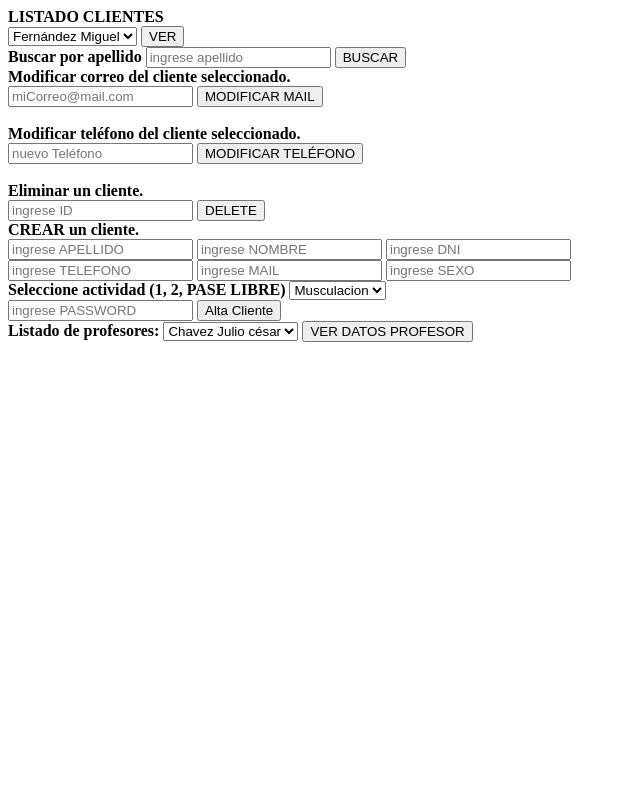
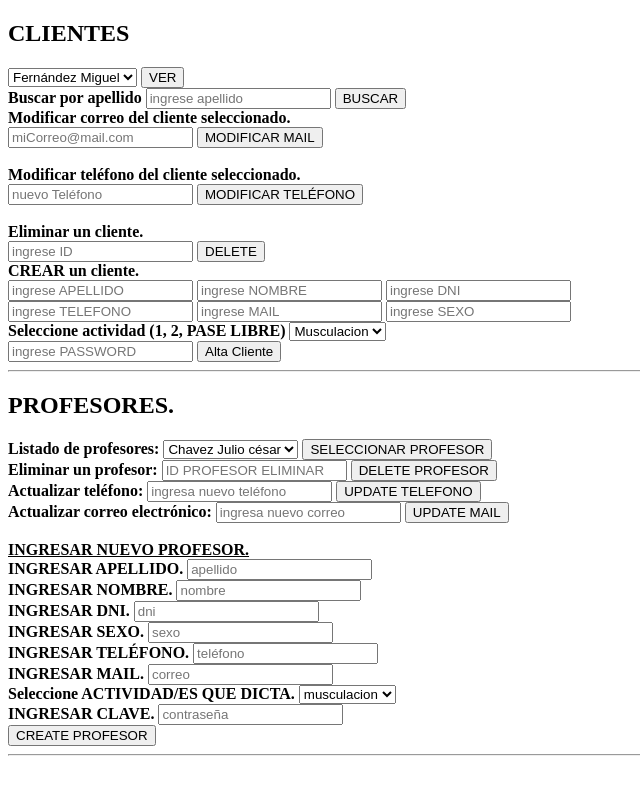
Before and after one commit to Caudillo8/proyecto_gym, a PHP site: page /proyecto_gym/abm_admin.php in a window 1280 px wide. Shown: the whole page, without its empty margins (0-640 px from the left). Run offline with PHP 8.4, Linux system fonts and the light colour scheme; a user stored in the database is signed in; data comes from the database, SQL or seed files in the repository.

Commit message:
Update abm_admin.php
update datos profesores

```diff
--- a/abm_admin.php
+++ b/abm_admin.php
@@ -7,7 +7,7 @@
          exit();
      }
 ?>
-
+<!---------H  T  M  L  ***********************************************************---------->
 <!DOCTYPE html>
 <html lang="en">
 <head>
@@ -16,7 +16,7 @@
     <title>abm admin</title>
 </head>
 <body>
-    <label><strong>LISTADO CLIENTES</strong></label>
+    <h2>CLIENTES</h2>
     <form method="post" action="">
         <select name="select_clientes">
             <?php
@@ -80,7 +80,11 @@
         <br><input type="password" name="txt_crear_cliente_pass" placeholder="ingrese PASSWORD">
         <input type="submit" name="btn_crear_cliente"value="Alta Cliente">
     </form><!--------------------------- form --------------------------------------------------->
+    <!---******************************* PROFESORES -------------------->
+    <hr>
+    <h2>PROFESORES.</h2>
     <form method="post" action="">
+        <!-----------------VER DATOS PROFESOR --------------------------------->
         <label><strong>Listado de profesores:</strong></label>
         <select name="select_profesores">
             <?php
@@ -96,11 +100,115 @@
             </option>
             <?php } ?> <!--- {}  cierre --->
         </select>
-        <input type="submit" value="VER DATOS PROFESOR" name="btn_ver_profesor">
+        <input type="submit" value="SELECCIONAR PROFESOR" name="btn_ver_profesor"><!--btn ver datos-->
+        <!--- ELIMINAR UN PROFESOR  ------------------------------------------------------->
+        <br><label><strong>Eliminar un profesor:</strong></label>
+        <input type="text" name="id_profesor_eliminar" placeholder="ID PROFESOR ELIMINAR">
+        <input type="submit" name="btn_profesor_eliminar" value="DELETE PROFESOR">
+        <!---PROFESOR UPDATE TELEFONO ---------------------------------------->
+        <br><label><strong>Actualizar teléfono:</strong></label>
+        <input type="text" name="txt_profesor_nuevo_telefono" placeholder="ingresa nuevo teléfono">
+        <input type="submit" name="btn_profesor_update_telefono" value="UPDATE TELEFONO">
+        <!---PROFESOR UPDATE CORREO ---------------------------------------->
+        <br><label><strong>Actualizar correo electrónico:</strong></label>
+        <input type="text" name="txt_profesor_nuevo_mail" placeholder="ingresa nuevo correo">
+        <input type="submit" name="btn_profesor_update_mail" value="UPDATE MAIL">
+        <!--- CREATE PROFESOR -------------->
+        <br><BR><label><strong><U>INGRESAR NUEVO PROFESOR.</U></strong></label>
+        <br><label><strong>INGRESAR APELLIDO.</strong></label>
+        <input type="text" name="txt_nuevo_apellido" placeholder="apellido">
+        <br><label><strong>INGRESAR NOMBRE.</strong></label>
+        <input type="text" name="txt_nuevo_nombre" placeholder="nombre">
+        <br><label><strong>INGRESAR DNI.</strong></label>
+        <input type="text" name="txt_nuevo_dni" placeholder="dni">
+        <br><label><strong>INGRESAR SEXO.</strong></label>
+        <input type="text" name="txt_nuevo_sexo" placeholder="sexo">
+        <br><label><strong>INGRESAR TELÉFONO.</strong></label>
+        <input type="text" name="txt_nuevo_telefono" placeholder="teléfono">
+        <br><label><strong>INGRESAR MAIL.</strong></label>
+        <input type="text" name="txt_nuevo_mail" placeholder="correo">
+        <br><label><strong>Seleccione ACTIVIDAD/ES QUE DICTA.</strong></label>
+        <select  name="select_actv_profesor">
+            <?php
+            $query = "SELECT * FROM actividades WHERE 1;" ;
+            $rtdo = mysqli_query($conexion , $query);
+            ?>
+            <?php while ($fila = mysqli_fetch_assoc($rtdo) ){  ?>
+            <option method="post" action="" value="<?=$fila['id']?>">
+                <?= $fila['nombre']?>
+            </option>
+            <?php  }?>
+        </select>
+        <br><label><strong>INGRESAR CLAVE.</strong></label>
+        <input type="pass" name="txt_nuevo_pass" placeholder="contraseña">
+        <br><input type="submit" name="btn_create_profesor" value="CREATE PROFESOR"><!--BTN CREATE PROFESOR--->
+
     </form><!---  form PROFESORES ----------------------------------------------------------------->
+    <HR><!---los echo de php salen acá abajo...--->
 </body>
-</html>
+</html><!------       HTML          -------->
 <!-------------------------- P  H   P  --------------------------------------------->
+<!-------------------------- BTN UPDATE PROFESOR MAIL --------------------------------------------->
+<?php
+    if(isset($_POST['btn_profesor_update_mail'])){
+        $id_selected = intval($_POST['select_profesores']);
+        $nuevo =$_POST['txt_profesor_nuevo_mail'];
+        $update =  "UPDATE profesores SET mail = '$nuevo' WHERE id = '$id_selected';";
+        $rtdo = mysqli_query($conexion , $update);
+        if(!$rtdo){
+            echo"ERROR UPDATE PROFE mail"; exit;
+        }
+    }
+?>
+<!-------------------------- BTN UPDATE PROFESOR TELEFONO --------------------------------------------->
+<?php
+    if(isset($_POST['btn_profesor_update_telefono'])){
+        $id_selected = intval($_POST['select_profesores']) ;
+        $nuevo =$_POST['txt_profesor_nuevo_telefono'];
+        $update ="UPDATE profesores SET telefono = '$nuevo' WHERE id = '$id_selected';";
+        $rtdo =mysqli_query($conexion , $update);
+        if(!$rtdo){
+            echo"ERROR UPDATE PROFE tel"; exit;
+        }
+    }
+?>
+<!-------------------------- BTN DELETE PROFESOR  --------------------------------------------->
+<?php
+    if(isset($_POST['btn_profesor_eliminar'])){
+        $id_selected = intval($_POST['id_profesor_eliminar']);
+
+        $delete = "DELETE FROM profesores WHERE id = '$id_selected'";
+        $rtdo = mysqli_query($conexion, $delete);
+        if(!$rtdo){
+            echo"ERROR DELETE PROFE"; exit;
+        }
+    }
+?>
+<!-------------------------- BTN CREATE PROFESOR  --------------------------------------------->
+<?php
+    if (isset($_POST['btn_create_profesor']) ){
+        $apellido=$_POST['txt_nuevo_apellido'] ;
+        $nombre = $_POST['txt_nuevo_nombre'];
+        $sexo =$_POST['txt_nuevo_sexo'] ;
+        $dni =$_POST['txt_nuevo_dni'] ;
+        $mail = $_POST['txt_nuevo_mail'];
+        $telefono =$_POST['txt_nuevo_telefono'] ;
+        $actividad =$_POST['select_actv_profesor'] ;
+        $pass = $_POST['txt_nuevo_pass'];
+
+        $insert = "INSERT INTO profesores( apellido, nombre, dni,
+        telefono, mail, sexo, fk_actividades, pass)
+        VALUES ('$apellido' , '$nombre' , '$sexo' , '$dni' ,
+            '$mail' , '$telefono' , '$actividad', md5('$pass')
+        );";
+        //var_dump($insert);
+        $rtdo = mysqli_query($conexion , $insert);
+        if(! $rtdo){
+            echo"FALSE CREATE profesor"; exit;
+        }
+
+     }
+?>
 <!-------------------------- BTN VER DATOS PROFESOR  --------------------------------------------->
 <?PHP
     if(isset($_POST['btn_ver_profesor'])){
@@ -119,7 +227,7 @@
         echo"<br>DNI :\t".strtoupper($fila['dni']);
         echo"<br>TELÉFONO :\t".strtoupper($fila['telefono']);
         echo"<br>MAIL :\t".strtoupper($fila['mail']);
-        echo"<br>SEXO\ :\t".strtoupper($fila['sexo']);
+        echo"<br>SEXO :\t".strtoupper($fila['sexo']);
         echo"<br>ACTIVIDAD/ES QUE DICTA :\t".strtoupper($nombre_actv['nombre']);
     }
 ?>
@@ -215,8 +323,6 @@ if(isset($_POST['boton_modificar_telefono_cliente'])){
         ('$apellido','$nombre','$dni','$telefono','$mail','$sexo', md5('$pass') , '$actv1' , NULL );";//----MD5 encript
 
         $rtdo= mysqli_query($conexion, $query);
-        var_dump($query);
-        var_dump($rtdo);
         if(! $rtdo){
             echo"FALSE CREATE"; exit;
         }
```
